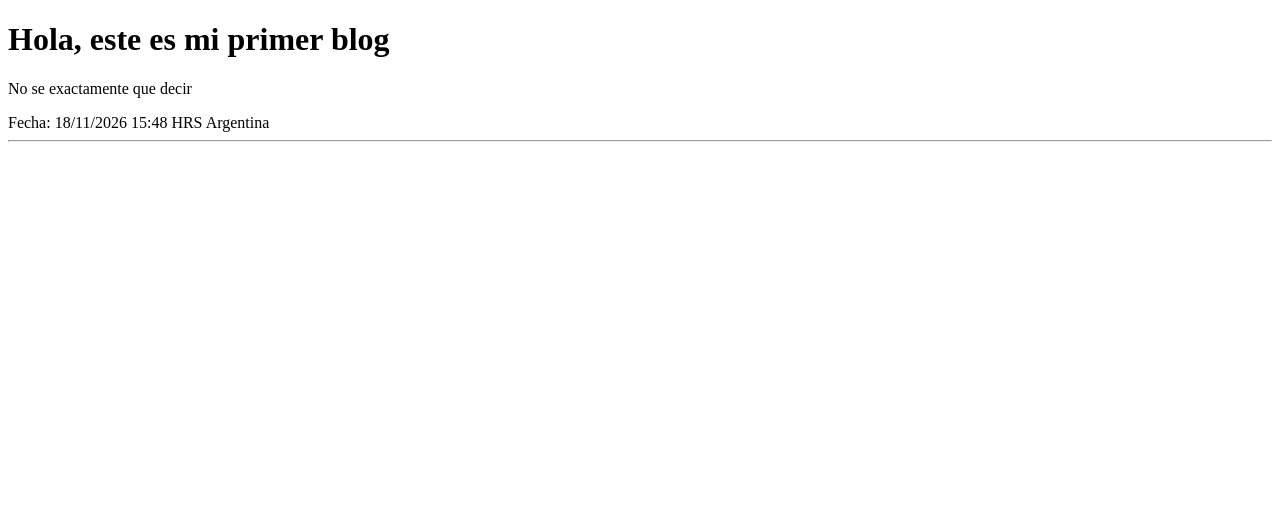
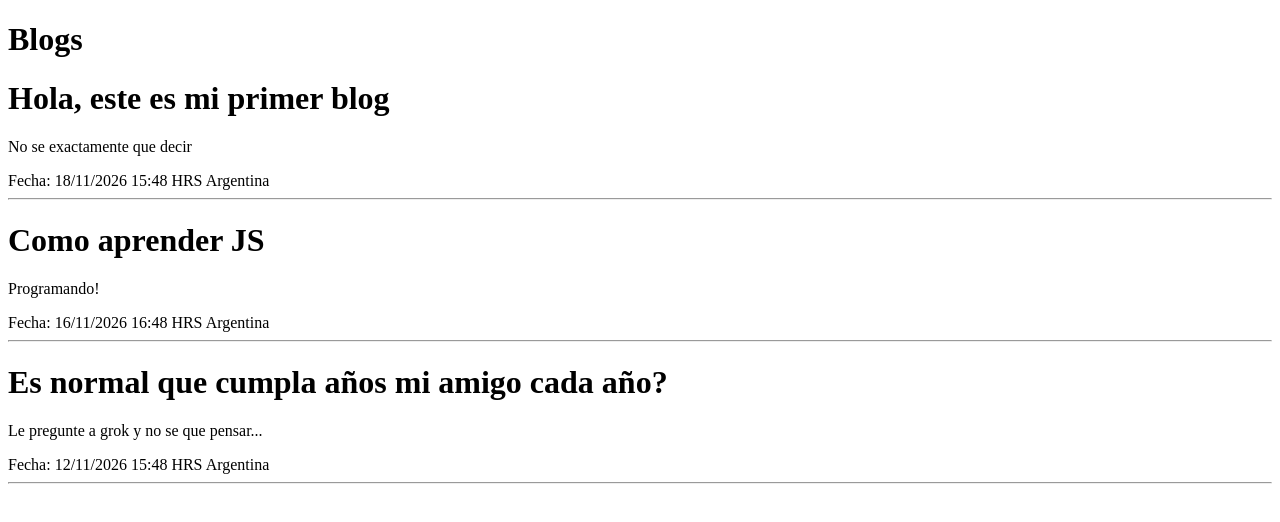
Before and after one commit to Matu-Dev-JS/2026_UTN_PWI_TT_SEP_LUN_MIE, a plain HTML site: page Clase-17/index.html in a window 1280 px wide. Drawn offline with Linux system fonts and the light colour scheme.

Commit message:
Clase 17

```diff
--- a/Clase-17/index.html
+++ b/Clase-17/index.html
@@ -8,6 +8,10 @@
 <body>
     <div id="contenedor-titulo"></div>
 
+
+    <h1>Blogs</h1>
+    <div id="blogs"></div>
+
     <script src="./script.js"></script>
 </body>
 </html>
--- a/Clase-17/script.js
+++ b/Clase-17/script.js
@@ -23,6 +23,21 @@ const carrito = [
 ]
 
 /*
+Crear una funcion llamada renderizarCarrito que llame a un elemento del HTML y renderize dentro de el la lista del carrito.
+
+Por cada item la idea es mostrar
+<div>
+    <h2>{titulo}</h2>
+    <div>Precio: ${precio}ARS</div>
+    <div>Categoria: {Categoria}</div>
+    <button>+</button><span>{cantidad}</span><button>+</button>
+    <button>Eliminar</button>
+    <hr>
+</div>
+*/
+
+
+/*
 document es la interfaz con la que nos comunicaremos con el DOM (Document object model). Tiene la finalidad de representar todo el HTML en formato Objeto de JS
 */
 
@@ -45,7 +60,7 @@ else{
 } */
 
 
-function renderBlog(blog){
+/* function renderBlog(blog){
     if(div){
         div.innerHTML = `
             <h1>${blog.titulo}</h1>
@@ -62,4 +77,42 @@ const mi_primer_blog = {
     fecha: '18/11/2026 15:48 HRS Argentina'
 }
 
-renderBlog(mi_primer_blog)
+renderBlog(mi_primer_blog) */
+
+
+const blogs = [
+    {
+        titulo: 'Hola, este es mi primer blog',
+        descripcion: 'No se exactamente que decir',
+        fecha: '18/11/2026 15:48 HRS Argentina'
+    },
+    {
+        titulo: 'Como aprender JS',
+        descripcion: 'Programando!',
+        fecha: '16/11/2026 16:48 HRS Argentina'
+    },
+    {
+        titulo: 'Es normal que cumpla años mi amigo cada año?',
+        descripcion: 'Le pregunte a grok y no se que pensar...',
+        fecha: '12/11/2026 15:48 HRS Argentina'
+    }
+]
+
+function renderizarBlogs (){
+    const blogs_HTML = document.getElementById('blogs')
+
+    let resultado = ''
+    for(const blog of blogs){
+
+        resultado = resultado + `
+            <h1>${blog.titulo}</h1>
+            <p>${blog.descripcion}</p>
+            <span>Fecha: ${blog.fecha}</span>
+            <hr/>
+        `
+        console.log(resultado)
+    }
+    blogs_HTML.innerHTML = resultado
+}
+
+renderizarBlogs()
```
